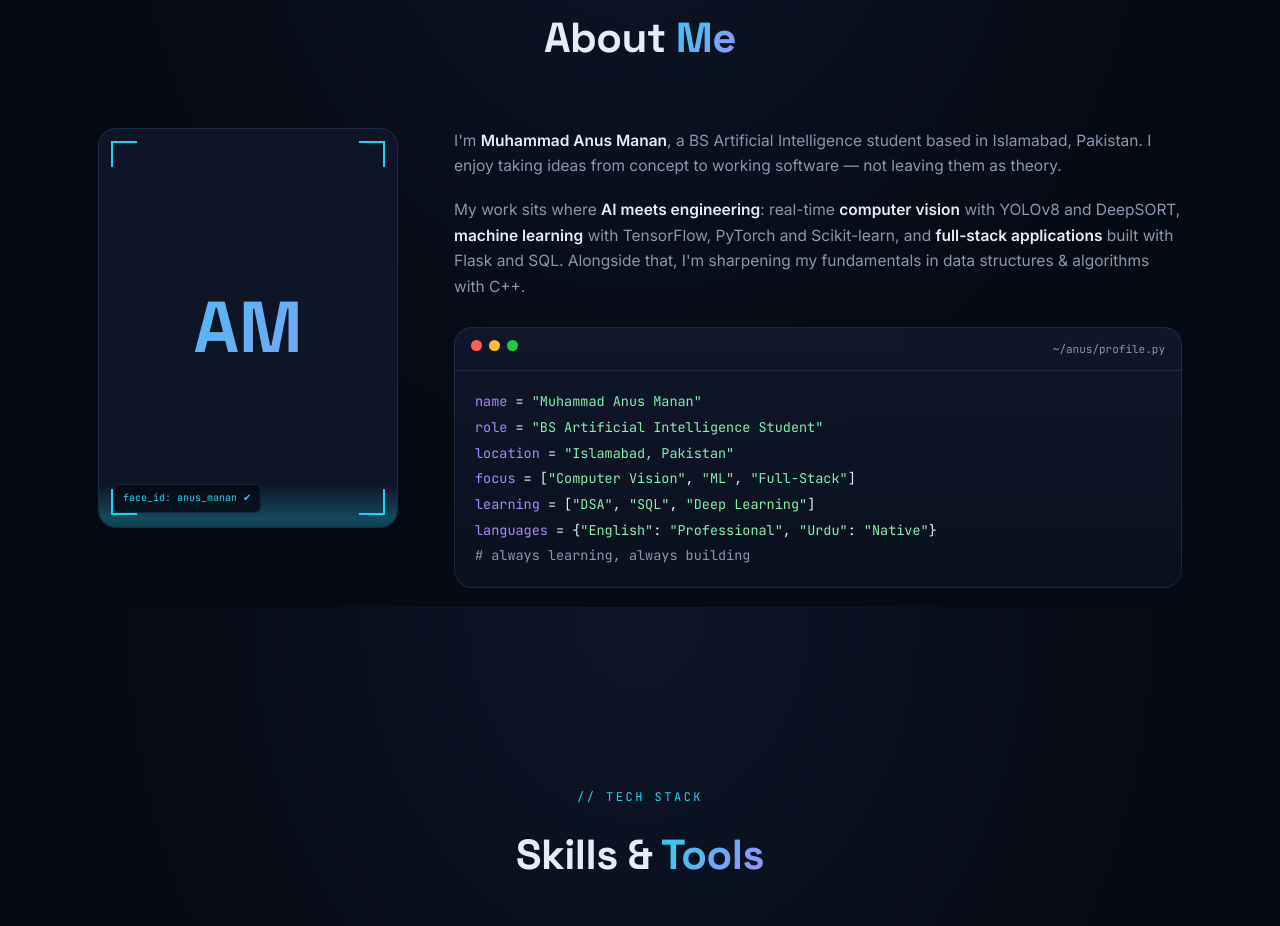
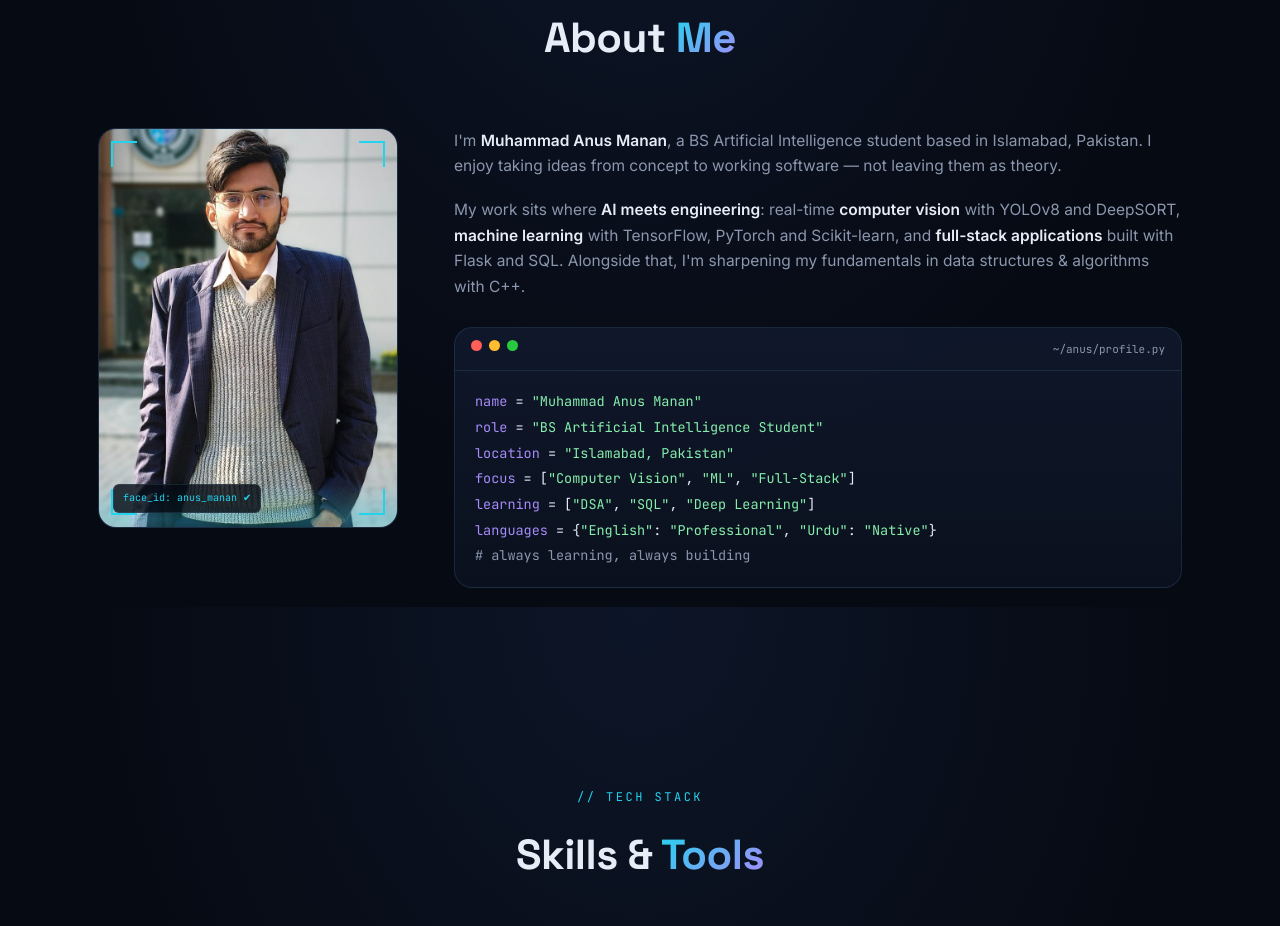
Before and after one commit to rajaanusmanan/rajaanusmanan.github.io, a plain HTML site: page index.html in a window 1280 px wide. Shown: the part 993-1919 px from the top of the page. Drawn offline with Linux system fonts and the light colour scheme.

Commit message:
My Profile

```diff
--- a/index.html
+++ b/index.html
@@ -371,7 +371,7 @@ footer{padding:36px 0;border-top:1px solid var(--line);text-align:center;font-fa
     </div>
     <div class="about-grid">
       <div class="photo reveal">
-        <img src="PASTE_YOUR_PHOTO_HERE" alt="Muhammad Anus Manan" onerror="this.style.display='none';this.nextElementSibling.style.display='grid'">
+        <img src="profile.jpg" alt="Muhammad Anus Manan"    onerror="this.style.display='none';this.nextElementSibling.style.display='grid'">
         <div class="fallback grad">AM</div>
         <div class="scan"></div>
         <span class="corner tl"></span><span class="corner tr"></span><span class="corner bl"></span><span class="corner br"></span>
```
